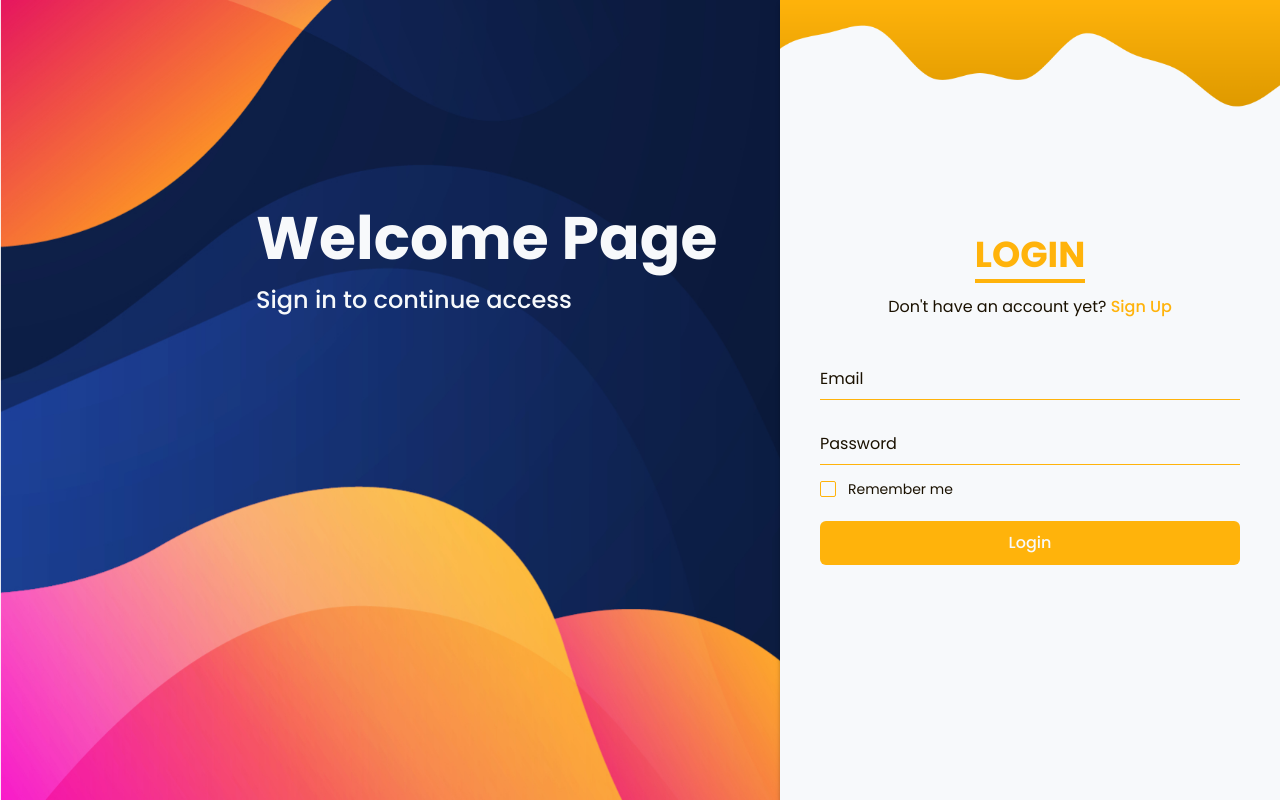
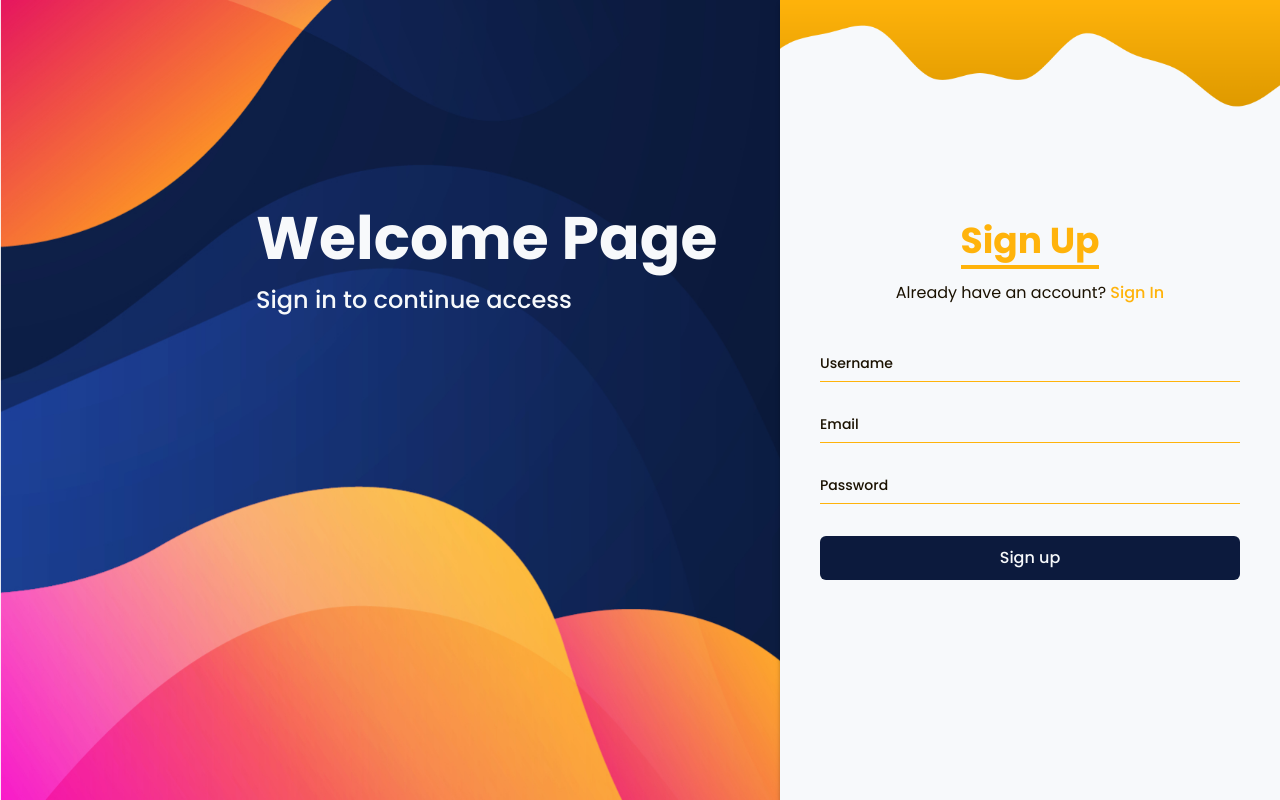
Before and after one commit to Prajin-Ranjit/login, a React (Vite) app: page / in a window 1280 px wide. Both pictures are taken after a click on the button "Sign Up". Built offline with nearby package versions, Linux system fonts and the light colour scheme.

Commit message:
added registration design

```diff
--- a/src/app/login-page/LoginPage.jsx
+++ b/src/app/login-page/LoginPage.jsx
@@ -1,14 +1,22 @@
-import React from "react";
+import React, { useState } from "react";
 import SignIn from "./SignIn";
+import Registration from "./Registration";
 
 const LoginPage = () => {
+  const [registrationState, setRegistrationState] = useState(false);
+
   return (
-    <section className="h-screen bg-bg_shapes bg-cover w-full relative flex justify-end">
+    <section className="h-screen bg-bg_shapes bg-cover w-full relative flex justify-end overflow-hidden">
       <div className="flex flex-col gap-4 absolute top-52 left-[20%]">
         <h1 className="text-6xl font-bold text-background">Welcome Page</h1>
-        <span className="text-2xl font-medium text-background">Sign in to continue access</span>
+        <span className="text-2xl font-medium text-background">
+          Sign in to continue access
+        </span>
       </div>
-      <SignIn />
+      <section className="w-[500px] h-full bg-bg_wave bg-no-repeat bg-contain bg-background shadow-nav text-text relative">
+        <SignIn registrationState={registrationState} setRegistrationState={setRegistrationState}/>
+        <Registration registrationState={registrationState} setRegistrationState={setRegistrationState}/>
+      </section>
     </section>
   );
 };
--- /dev/null
+++ b/src/app/login-page/Registration.jsx
@@ -0,0 +1,30 @@
+import React from "react";
+import Input from "../../components/ui/forms/Input";
+import Button from "../../components/ui/forms/Button";
+
+const Registration = ({registrationState, setRegistrationState}) => {
+  return (
+    <div className={`w-full h-full px-10 absolute right-0 flex flex-col items-center justify-center transition-all duration-700 ease-in-out ${registrationState ? 'delay-300 translate-x-0 opacity-100' : 'translate-x-full opacity-0'}`}>
+      <h2 className="text-4xl font-bold text-black border-b-4 border-primary w-fit pb-1 text-primary">
+        Sign Up
+      </h2>
+      <span className="mt-3 mb-4">
+        Already have an account? {" "}
+        <button className="font-medium text-primary" onClick={() => setRegistrationState(false)}>Sign In</button>
+      </span>
+      <form action="" className="w-full">
+        <Input id="username" label="Username" placeholder="username" type="username" />
+        <Input id="email" label="Email" placeholder="email" type="email" />
+        <Input
+          id="password"
+          label="Password"
+          placeholder="password"
+          type="password"
+        />
+        <Button label="Sign up" type="submit" className="w-full mt-8" />
+      </form>
+    </div>
+  );
+};
+
+export default Registration;
--- a/src/app/login-page/SignIn.jsx
+++ b/src/app/login-page/SignIn.jsx
@@ -3,15 +3,15 @@ import Input from "../../components/ui/forms/Input";
 import Button from "../../components/ui/forms/Button";
 import Checkbox from "../../components/ui/forms/Checkbox";
 
-const SignIn = () => {
+const SignIn = ({registrationState, setRegistrationState}) => {
   return (
-    <section className="w-[500px] h-full items-center bg-bg_wave bg-no-repeat bg-contain bg-background shadow-nav flex flex-col justify-center px-10 text-text relative">
+    <div className={`w-full h-full px-10 absolute right-0 flex flex-col items-center justify-center transition-all duration-700 ease-in-out ${registrationState ? 'opacity-0 translate-x-full' : 'delay-300 translate-x-0 opacity-100'}`}>
       <h2 className="text-4xl font-bold text-black border-b-4 border-primary w-fit pb-1 text-primary">
         LOGIN
       </h2>
       <span className="mt-3 mb-4">
         Don't have an account yet?{" "}
-        <button className="font-medium text-primary">Sign Up</button>
+        <button className="font-medium text-primary" onClick={() => setRegistrationState(true)}>Sign Up</button>
       </span>
       <form action="" className="w-full">
         <Input id="email" label="Email" placeholder="email" type="email" />
@@ -22,9 +22,9 @@ const SignIn = () => {
           type="password"
         />
         <Checkbox label="Remember me" id="remember" />
-        <Button label="Login" type="submit" className="w-full mt-6" />
+        <Button label="Login" type="submit" className="w-full mt-8" />
       </form>
-    </section>
+    </div>
   );
 };
 
--- a/src/components/ui/forms/Button.jsx
+++ b/src/components/ui/forms/Button.jsx
@@ -4,7 +4,7 @@ import { twMerge } from "tailwind-merge";
 const Button = ({ label, type = "button", disabled = false, className }) => {
   return (
     <button
-      className={twMerge("inline-flex items-center justify-center whitespace-nowrap rounded-md text-base leading-none font-medium ring-offset-white transition-colors focus-visible:outline-none focus-visible:ring-2 focus-visible:ring-slate-950 focus-visible:ring-offset-2 disabled:pointer-events-none disabled:opacity-50 bg-primary text-background h-11 px-4 py-3", className)}
+      className={twMerge("inline-flex items-center justify-center whitespace-nowrap rounded-md text-base leading-none font-medium ring-offset-white transition-colors focus-visible:outline-none focus-visible:ring-2 focus-visible:ring-slate-950 focus-visible:ring-offset-2 disabled:pointer-events-none disabled:opacity-50 bg-secondary text-background h-11 px-4 py-3", className)}
       type={type}
       disabled={disabled}
     >
--- a/src/components/ui/forms/Input.jsx
+++ b/src/components/ui/forms/Input.jsx
@@ -7,11 +7,11 @@ const Input = ({ type = "text", placeholder, id, label }) => {
         type={type}
         id={id}
         placeholder={placeholder}
-        className="peer w-full py-2 text-text border-b border-primary bg-transparent outline-none placeholder:text-transparent"
+        className="peer w-full py-2 text-text border-b border-primary bg-transparent outline-none placeholder:text-transparent text-sm"
       />
       <label
         htmlFor={id}
-        className="absolute -top-5 left-0 py-2 text-xs pointer-events-none duration-300 peer-focus:-top-5 peer-placeholder-shown:top-0 peer-focus:text-xs peer-placeholder-shown:text-base"
+        className="absolute -top-5 left-0 py-2 text-xs pointer-events-none duration-300 peer-focus:-top-5 peer-placeholder-shown:top-0 peer-focus:text-xs peer-placeholder-shown:text-sm font-medium"
       >
         {label}
       </label>
--- a/src/styles/index.css
+++ b/src/styles/index.css
@@ -8,7 +8,7 @@
   :root {
     /* Brand colors */
     --primary: 255, 179, 11;
-    --secondary: 31, 68, 251;
+    --secondary: 12, 26, 61;
 
     /* Text and background */
     --text: 26 17 0;
```
